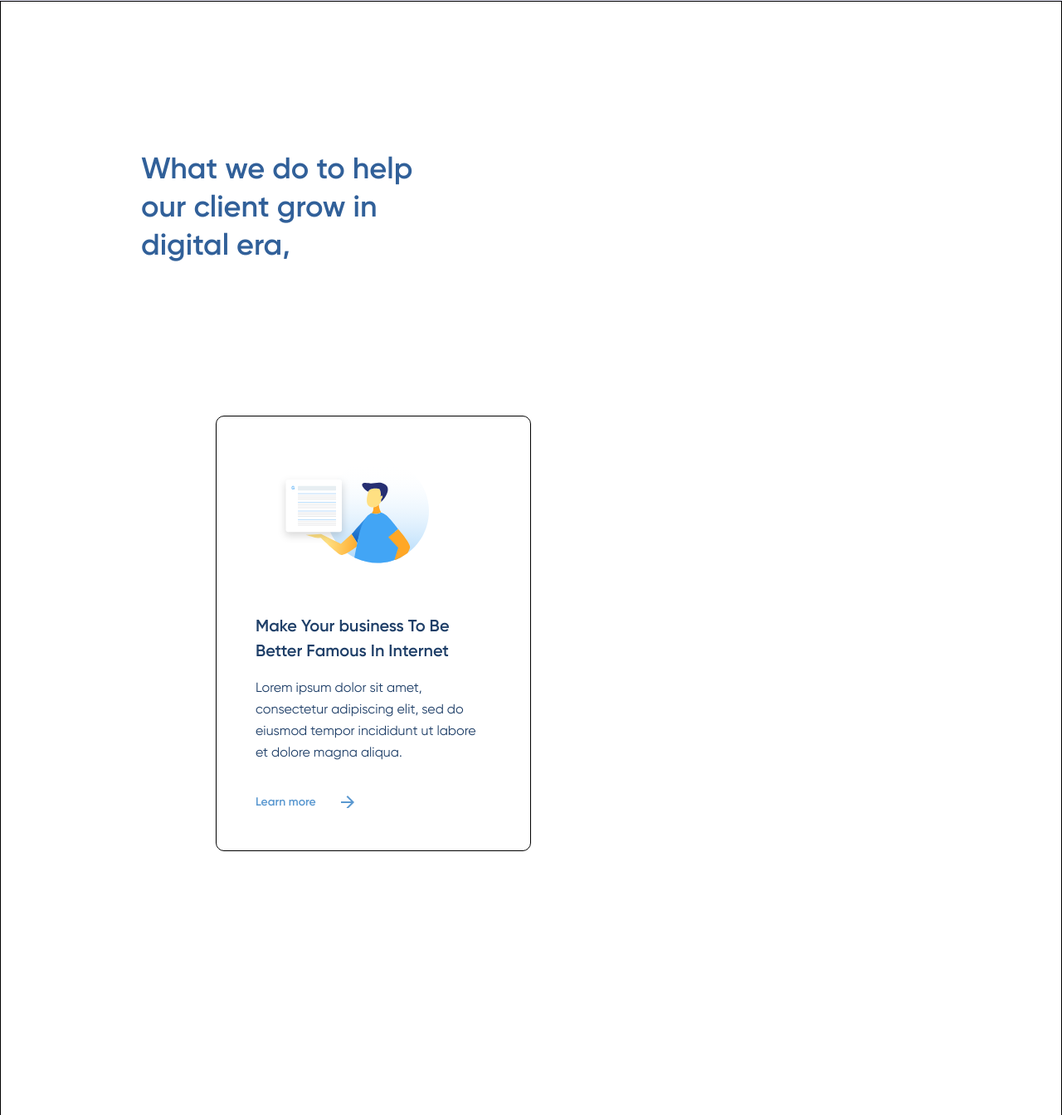
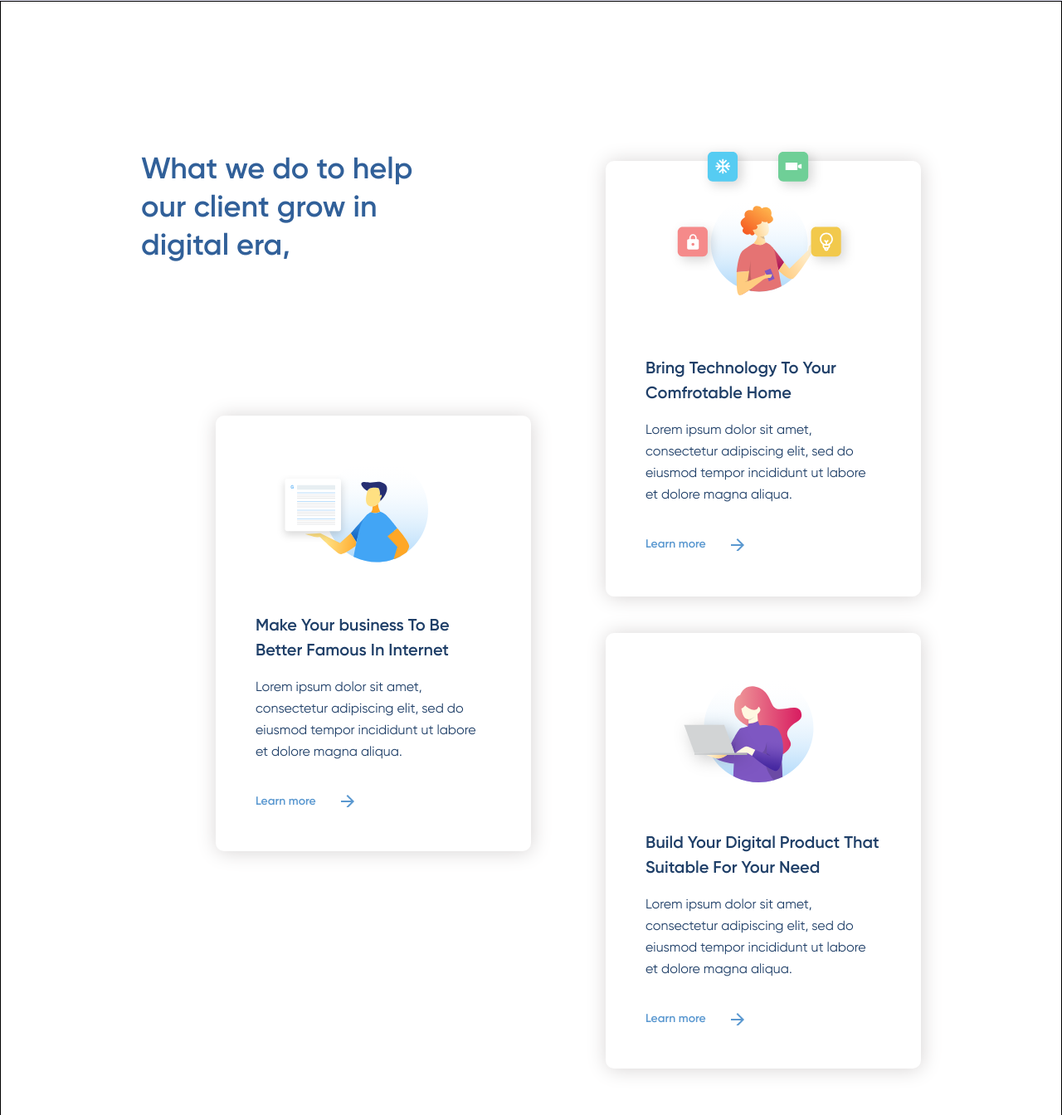
Before and after one commit to Lil-Trill/Test-DE, a plain HTML site: page index.html in a window 1280 px wide. Shown: the part 807-2151 px from the top of the page at 83% size. Drawn offline with Linux system fonts and the light colour scheme.

Commit message:
our services is finished

```diff
--- a/index.html
+++ b/index.html
@@ -55,10 +55,58 @@
                 <div class="wrapper-services wrapper-services-business">
                     <img src="images/1.svg" alt="">
                     <div class="text-content-service">
-                        <div class="wrapper-header-business">
+                        <div class="wrapper-header">
                             <h3>
                                 Make Your business To Be
                                 Better Famous In Internet
+                            </h3>
+                        </div>
+                        <div class="wrapper-text-service">
+                            <p>
+                                Lorem ipsum dolor sit amet, consectetur adipiscing elit, sed do eiusmod tempor incididunt ut labore et dolore magna aliqua.
+                            </p>
+                        </div>
+                        <!-- <button><span class="text">Learn more</span> <span><img src="images/arrow.svg" alt=""></span></button> -->
+                        <button class="wrapper-lerarn_more">
+                            <p>Learn more</p>
+                            <svg width="24" height="15" viewBox="0 0 24 15" fill="none" xmlns="http://www.w3.org/2000/svg">
+                                <path d="M8 0L6.59 1.41L12.17 7H0V9H12.17L6.59 14.59L8 16L16 8L8 0Z" fill="#5A98D0"/>
+                                </svg>
+                        </button>
+                    </div>
+                </div>
+
+                <div class="container-service-home">
+                    <img class="svg-home" src="images/2.svg" alt="">
+                    <div class="wrapper-services wrapper-services-home">
+                        <div class="text-content-service text-content-service-home">
+                            <div class="wrapper-header">
+                                <h3>
+                                    Bring Technology To Your Comfrotable Home
+                                </h3>
+                            </div>
+                            <div class="wrapper-text-service">
+                                <p>
+                                    Lorem ipsum dolor sit amet, consectetur adipiscing elit, sed do eiusmod tempor incididunt ut labore et dolore magna aliqua.
+                                </p>
+                            </div>
+                            <!-- <button><span class="text">Learn more</span> <span><img src="images/arrow.svg" alt=""></span></button> -->
+                            <button class="wrapper-lerarn_more">
+                                <p>Learn more</p>
+                                <svg width="24" height="15" viewBox="0 0 24 15" fill="none" xmlns="http://www.w3.org/2000/svg">
+                                    <path d="M8 0L6.59 1.41L12.17 7H0V9H12.17L6.59 14.59L8 16L16 8L8 0Z" fill="#5A98D0"/>
+                                    </svg>
+                            </button>
+                        </div>
+                    </div>
+                </div>
+
+                <div class="wrapper-services wrapper-services-product">
+                    <img src="images/3.svg" alt="">
+                    <div class="text-content-service">
+                        <div class="wrapper-header wrapper-header-product">
+                            <h3>
+                                Build Your Digital Product That Suitable For Your Need
                             </h3>
                         </div>
                         <div class="wrapper-text-service">
--- a/sass/style.scss
+++ b/sass/style.scss
@@ -125,9 +125,8 @@ $main-color: #5A98D0;
             width:380px;
             height: 525px;
             border-radius: 10px;
-            border:black solid 1px;
+            box-shadow: 1px 1px 25px  rgb(215, 212, 212);
         }
-
         .wrapper-header-our-servisec {
             width: 358px;
             height: 138px;
@@ -152,18 +151,33 @@ $main-color: #5A98D0;
                 margin-top: 48px;
                 margin-left: 74px;
             }
+        }
+
 
         .wrapper-services-home {
             grid-column: 2/3;
             grid-row: 1/2;
         }
 
+        .wrapper-services-product {
+            grid-column: 2/3;
+            grid-row: 2/3;
+            img {
+                width:182px;
+                height: 132px;
+                margin-top: 48px;
+                margin-left: 74px;
+            }
+        }
+
+
+
         .text-content-service{
             width:284px;
             height: 241px;
             margin: 0 auto;
             margin-top: 56px;
-                .wrapper-header-business {
+            .wrapper-header {
                 width:257px;
                 height: 60px;
 
@@ -208,7 +222,36 @@ $main-color: #5A98D0;
                 height: 30px;
                 margin-top: 32px;
             }
+            button:hover {
+                cursor: pointer;
+            }
+
+            .wrapper-header-product {
+                width: 284px;
             }
         }
+
+        .container-service-home {
+            display: flex;
+            flex-direction: column;
+            justify-content: end;
+            position: relative;
+            width: 100%;
+            height: 537px;
+        }
+
+        .text-content-service-home {
+            margin-top: 236px;
+        }
+
+        .svg-home {
+            position: absolute;
+            width:224px;
+            height: 197px;
+            left: 78px;
+            top: -15px;
         }
     }
+
+
+}
```
Also changed, not shown: images/2.svg (added), images/3.svg (added), sass/style.css, sass/style.min.css. Lines whose indentation alone changed are shown as unchanged.
